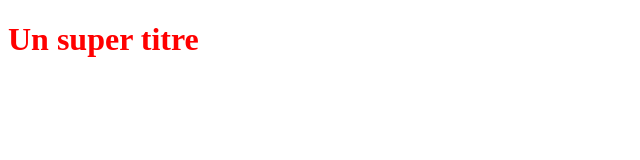
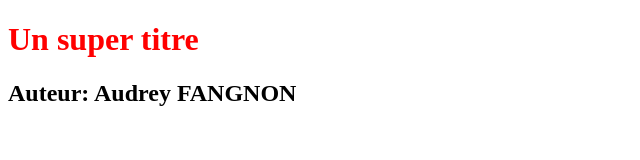
Before and after one commit to Drey47/OpenClassroomProjects, a plain HTML site: page index.html in a window 1280 px wide. Shown: the whole page, without its empty margins (0-640 px from the left). Drawn offline with Linux system fonts and the light colour scheme.

Commit message:
ajout de l'auteur

```diff
--- a/index.html
+++ b/index.html
@@ -6,5 +6,6 @@
 </head>
 <body>
    <h1>Un super titre</h1>
+   <h2>Auteur: Audrey FANGNON</h2>
 </body>
 </html>
```
